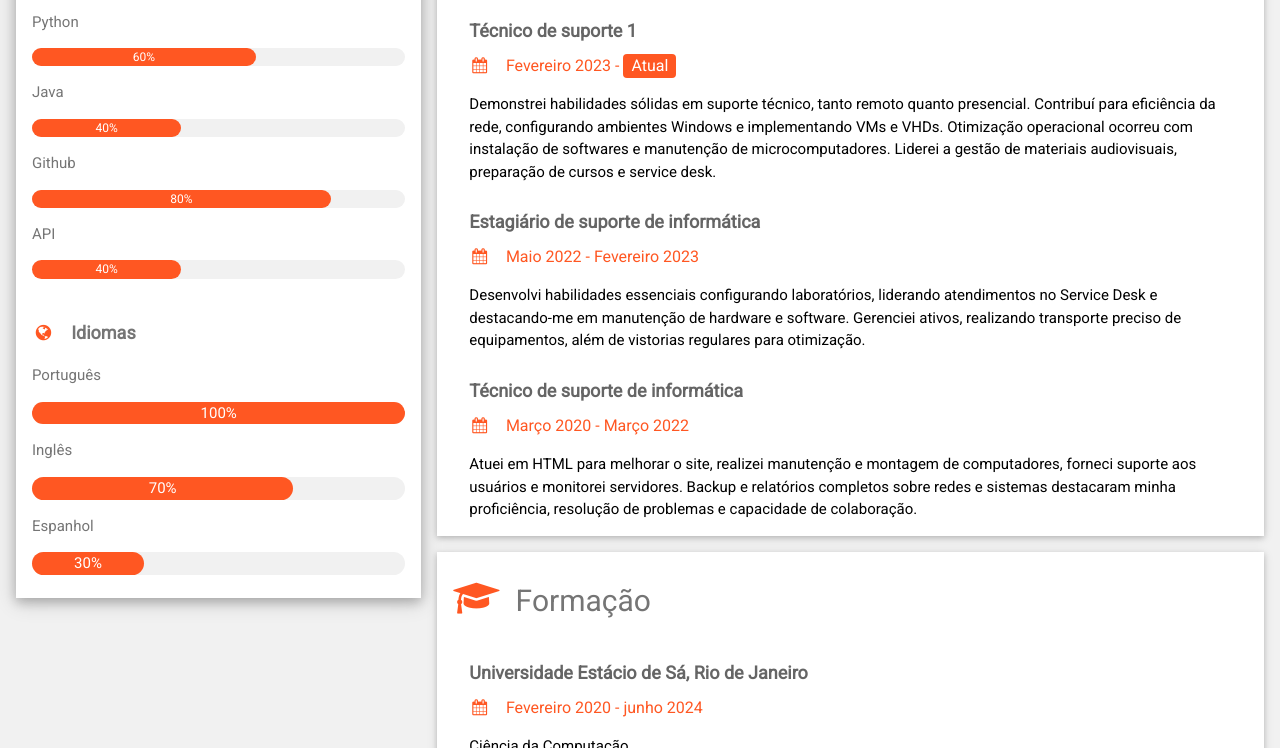
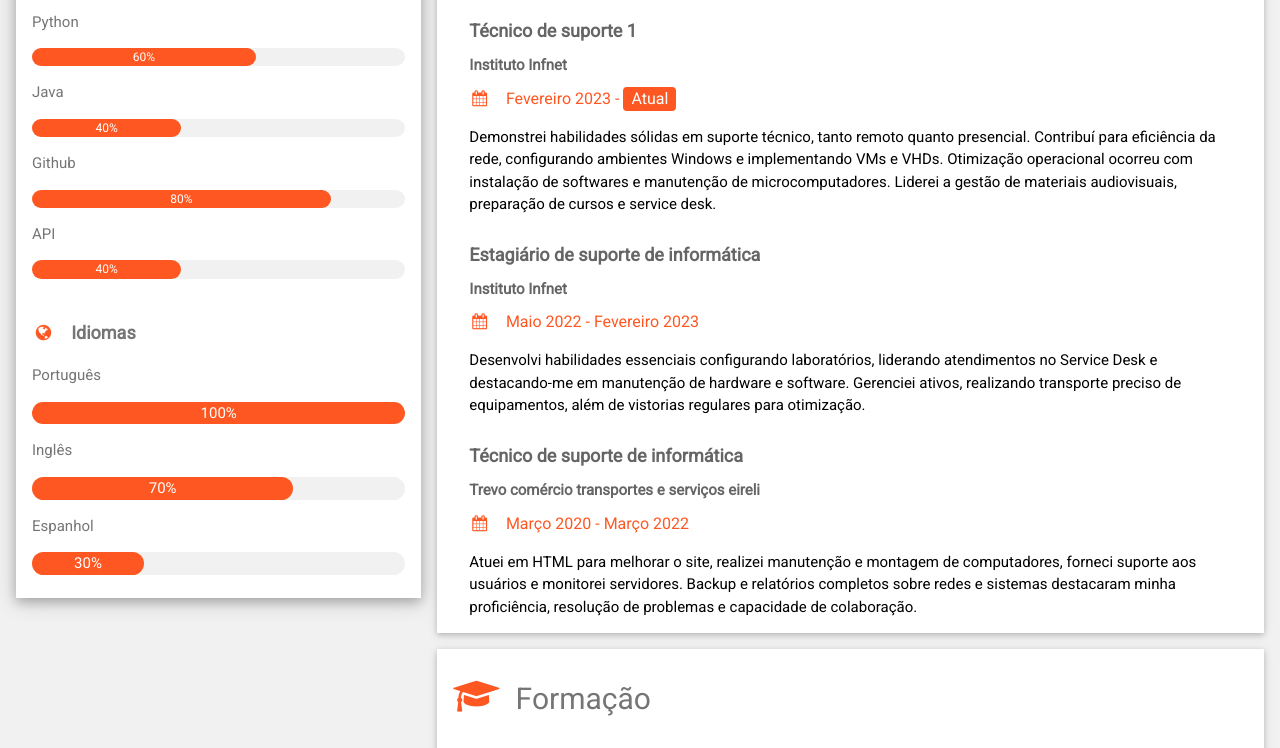
Before and after one commit to luizfereslima/cv, a plain HTML site: page index.html in a window 1280 px wide. Shown: the part 352-1100 px from the top of the page. Drawn offline with nearby package versions, Linux system fonts and the light colour scheme.

Commit message:
Add files via upload

```diff
--- a/index.html
+++ b/index.html
@@ -104,6 +104,7 @@
             </h2>
             <div class="w3-container">
               <h5 class="w3-opacity"><b>Técnico de suporte 1</b></h5>
+              <h7 class="w3-opacity"><b>Instituto Infnet</b></h7>
               <h6 class="w3-text-deep-orange"><i class="fa fa-calendar fa-fw w3-margin-right"></i>Fevereiro 2023 - <span class="w3-tag w3-deep-orange w3-round">Atual</span></h6>
               <p>
                 Demonstrei habilidades sólidas em suporte técnico, tanto remoto quanto presencial. Contribuí para eficiência da rede, configurando ambientes Windows e implementando VMs e VHDs. Otimização operacional ocorreu com instalação de softwares e manutenção de microcomputadores. Liderei a gestão de materiais audiovisuais, preparação de cursos e service desk.
@@ -111,6 +112,7 @@
             </div>
             <div class="w3-container">
               <h5 class="w3-opacity"><b>Estagiário de suporte de informática</b></h5>
+              <h7 class="w3-opacity"><b>Instituto Infnet</b></h7>
               <h6 class="w3-text-deep-orange"><i class="fa fa-calendar fa-fw w3-margin-right"></i>Maio 2022 - Fevereiro 2023</h6>
               <p>
                 Desenvolvi habilidades essenciais configurando laboratórios, liderando atendimentos no Service Desk e destacando-me em manutenção de hardware e software. Gerenciei ativos, realizando transporte preciso de equipamentos, além de vistorias regulares para otimização.
@@ -118,6 +120,7 @@
             </div>
             <div class="w3-container">
               <h5 class="w3-opacity"><b>Técnico de suporte de informática</b></h5>
+              <h7 class="w3-opacity"><b>Trevo comércio transportes e serviços eireli</b></h7>
               <h6 class="w3-text-deep-orange"><i class="fa fa-calendar fa-fw w3-margin-right"></i>Março 2020 - Março 2022</h6>
               <p>
                 Atuei em HTML para melhorar o site, realizei manutenção e montagem de computadores, forneci suporte aos usuários e monitorei servidores. Backup e relatórios completos sobre redes e sistemas destacaram minha proficiência, resolução de problemas e capacidade de colaboração.
```
